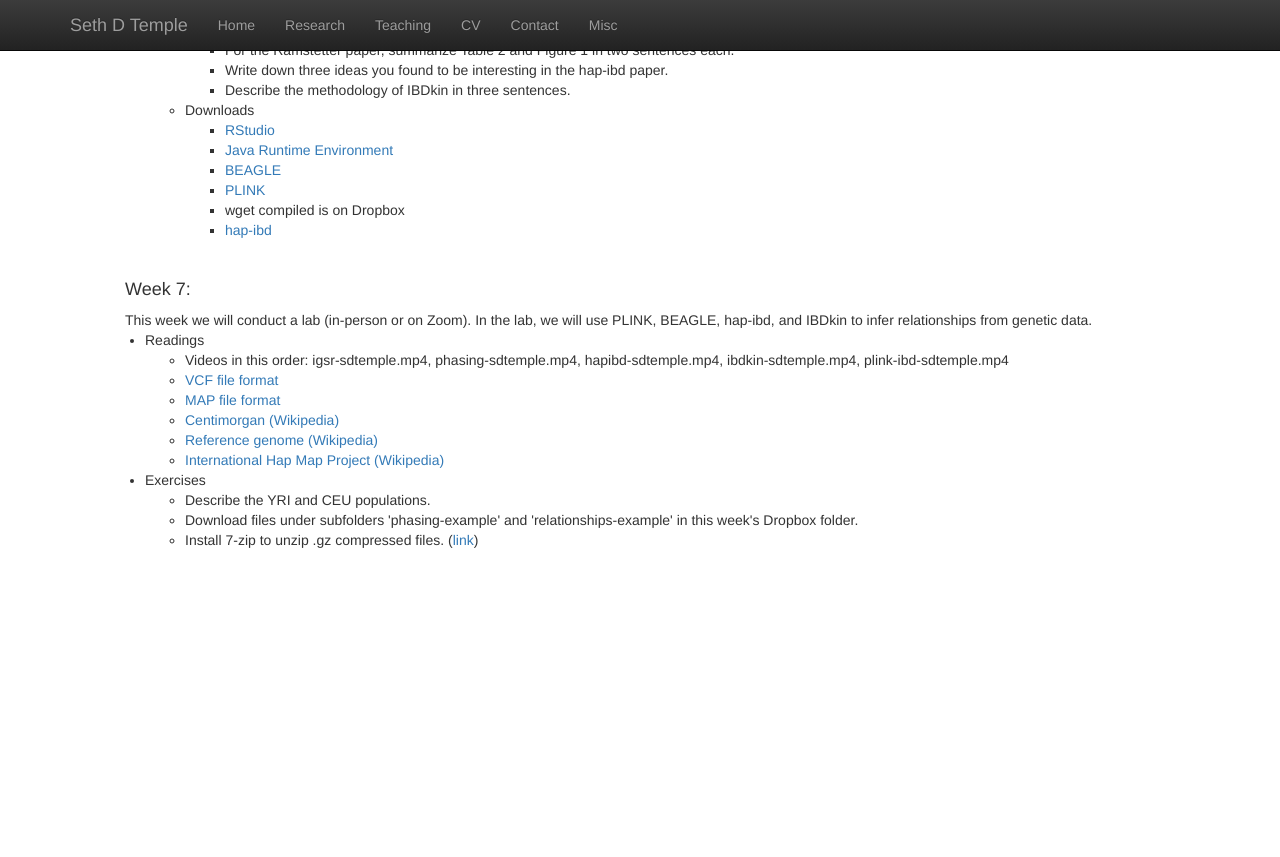
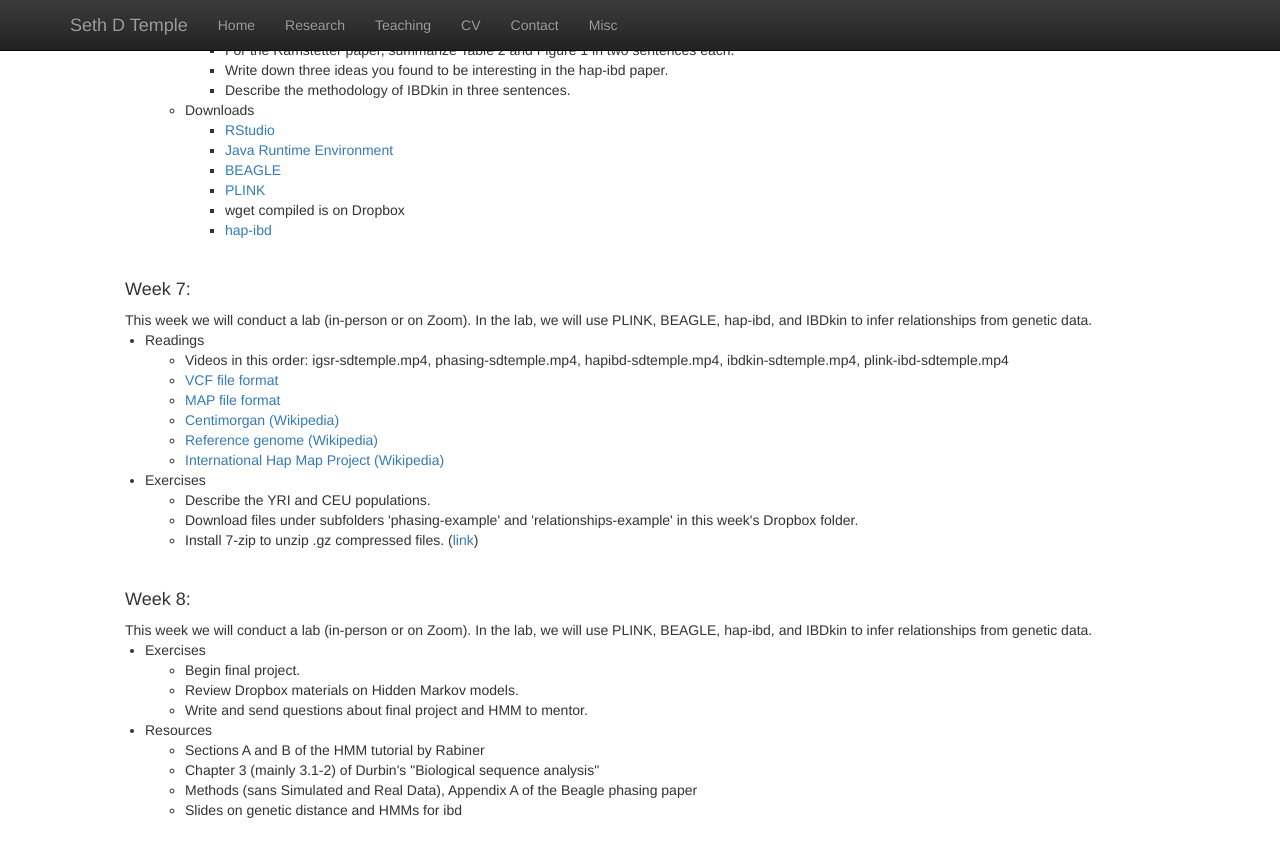
Before and after one commit to sdtemple/sdtemple.github.io, a Jekyll site: the page built from statgen1.html, in a window 1280 px wide and 900 px high, scrolled down 2978 px. Shown: the top 857 px of the window. Built offline with Jekyll 4.4.1, drawn with Linux system fonts in a browser that asks for light colours; nearby versions of some CDN libraries; library files that are not in the unit come from our copies; before the commit the page ends 3608 px from its top, so only the background shows below that.

Commit message:
Update statgen1.html

```diff
--- a/statgen1.html
+++ b/statgen1.html
@@ -248,3 +248,24 @@ This week we will conduct a lab (in-person or on Zoom). In the lab, we will use
     </ul>
 </p>
 <br/>
+
+<h4>Week 8:</h4>
+
+This week we will conduct a lab (in-person or on Zoom). In the lab, we will use PLINK, BEAGLE, hap-ibd, and IBDkin to infer relationships from genetic data.
+
+<p class="content" style="padding:0px;margin:0px 20px 0px;">
+<li style="padding:0px;margin:0px 20px 0px;"> Exercises </li>
+    <ul>
+        <li style="padding:0px;margin:0px 20px 0px;"> Begin final project. </li>
+        <li style="padding:0px;margin:0px 20px 0px;"> Review Dropbox materials on Hidden Markov models. </li>
+        <li style="padding:0px;margin:0px 20px 0px;"> Write and send questions about final project and HMM to mentor. </li>
+    </ul>
+<li style="padding:0px;margin:0px 20px 0px;"> Resources </li>
+    <ul>
+        <li style="padding:0px;margin:0px 20px 0px;"> Sections A and B of the HMM tutorial by Rabiner </li>
+        <li style="padding:0px;margin:0px 20px 0px;"> Chapter 3 (mainly 3.1-2) of Durbin's "Biological sequence analysis" </li>
+        <li style="padding:0px;margin:0px 20px 0px;"> Methods (sans Simulated and Real Data), Appendix A of the Beagle phasing paper </li>
+        <li style="padding:0px;margin:0px 20px 0px;"> Slides on genetic distance and HMMs for ibd </li>
+    </ul>
+</p>
+<br/>
```
